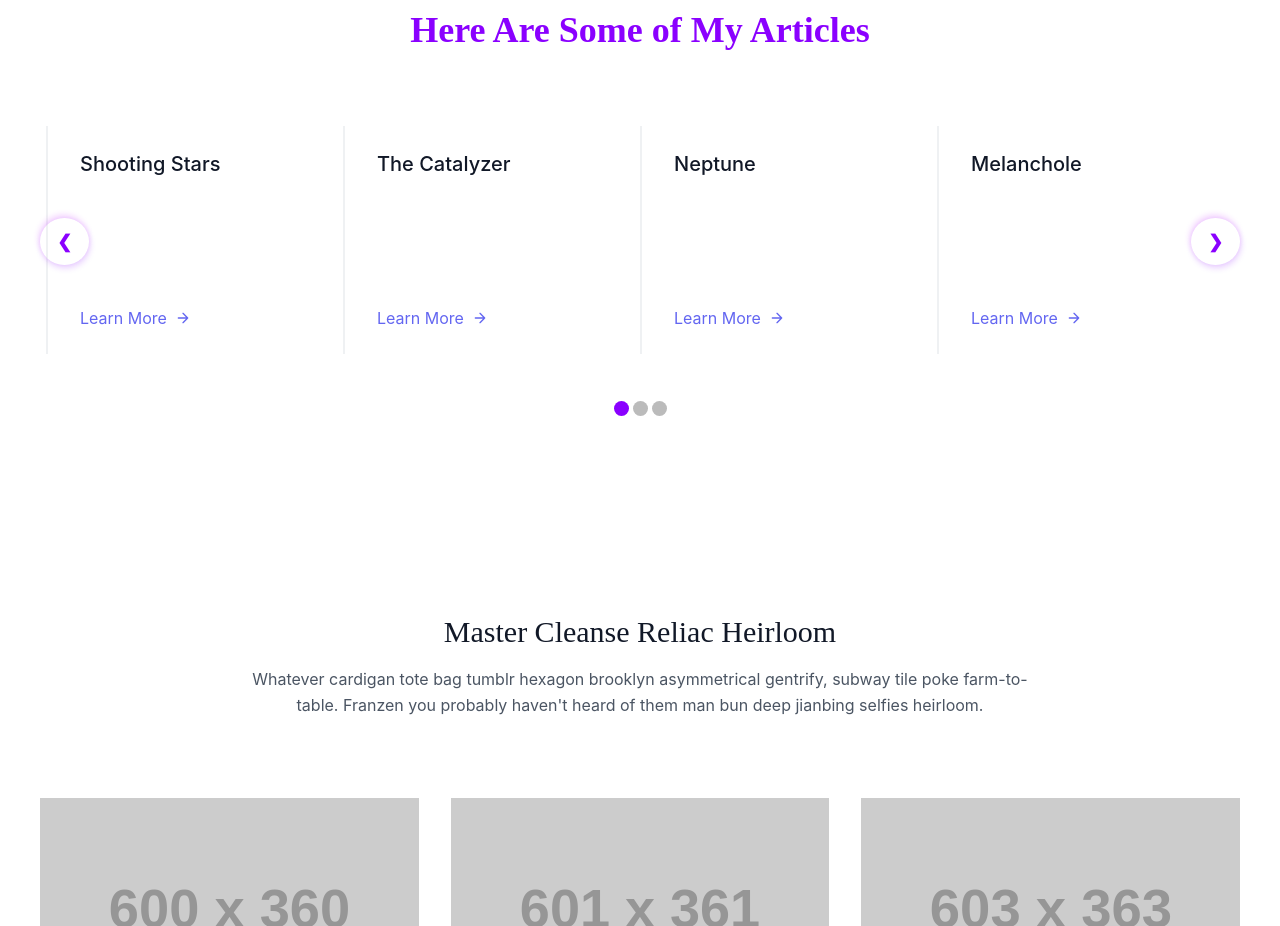
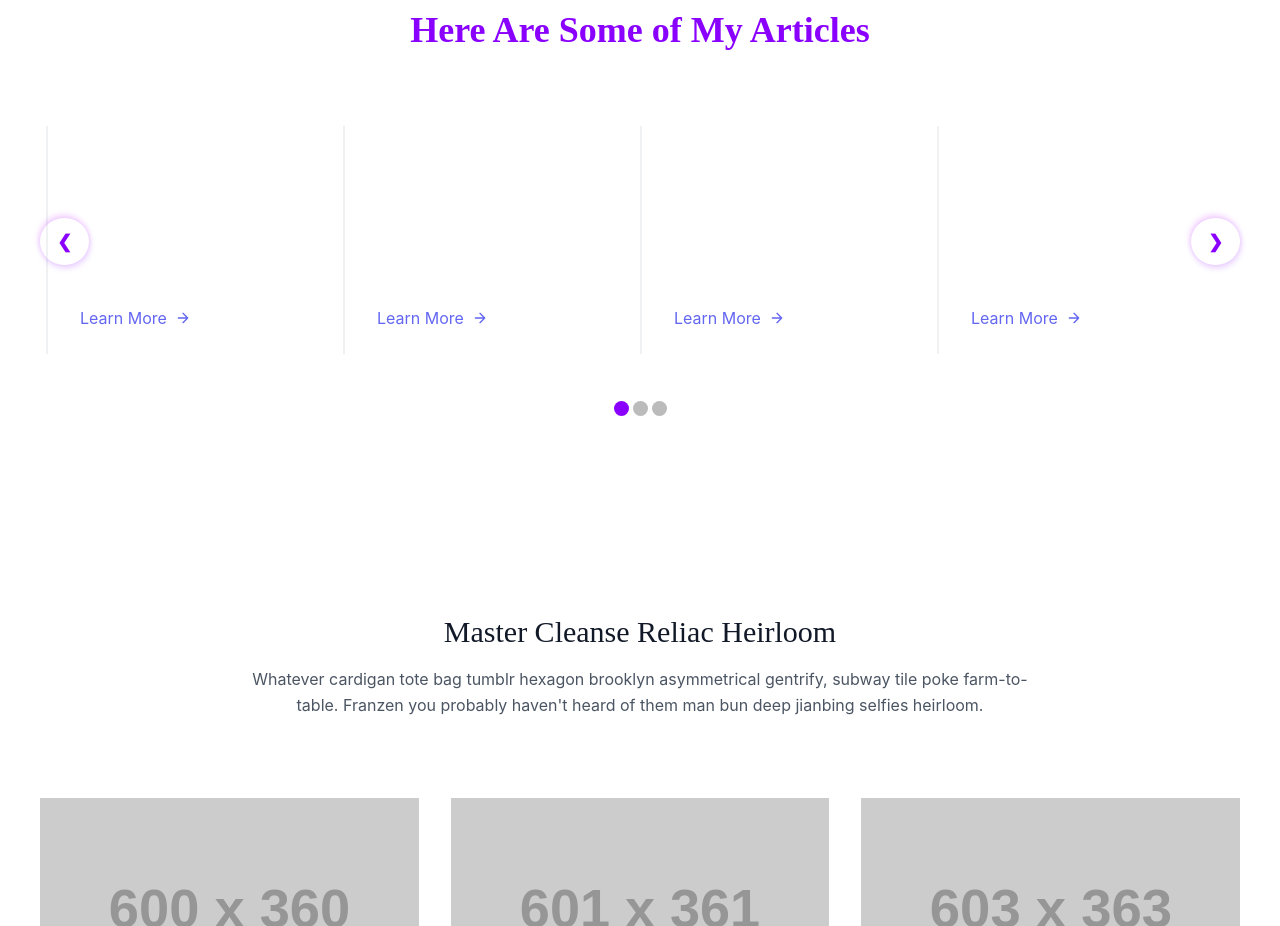
Before and after one commit to pama-arniel/portfolio, a Vue app: page / in a window 1280 px wide. Shown: the part 3480-4406 px from the top of the page. Built offline with nearby package versions, Linux system fonts and the light colour scheme; what particles.vue would draw is missing.

Commit message:
Display dummy articles via v-for; change text to white

```diff
--- a/src/components/ArticlesCards.vue
+++ b/src/components/ArticlesCards.vue
@@ -2,35 +2,12 @@
 <section class="text-white body-font">
   <div class="container py-5 px-1.5 mx-auto">
     <div class="flex flex-wrap">
-      <div class="xl:w-1/4 lg:w-1/2 md:w-full px-8 py-6 border-l-2 border-gray-200 border-opacity-60">
-        <h2 class="text-lg sm:text-xl text-gray-900 font-medium title-font mb-2">Shooting Stars</h2>
-        <p class="leading-relaxed text-base mb-4">Fingerstache flexitarian street art 8-bit waistcoat. Distillery hexagon disrupt edison bulbche.</p>
-        <a class="text-indigo-500 inline-flex items-center">Learn More
-          <svg fill="none" stroke="currentColor" stroke-linecap="round" stroke-linejoin="round" stroke-width="2" class="w-4 h-4 ml-2" viewBox="0 0 24 24">
-            <path d="M5 12h14M12 5l7 7-7 7"></path>
-          </svg>
-        </a>
-      </div>
-      <div class="xl:w-1/4 lg:w-1/2 md:w-full px-8 py-6 border-l-2 border-gray-200 border-opacity-60">
-        <h2 class="text-lg sm:text-xl text-gray-900 font-medium title-font mb-2">The Catalyzer</h2>
-        <p class="leading-relaxed text-base mb-4">Fingerstache flexitarian street art 8-bit waistcoat. Distillery hexagon disrupt edison bulbche.</p>
-        <a class="text-indigo-500 inline-flex items-center">Learn More
-          <svg fill="none" stroke="currentColor" stroke-linecap="round" stroke-linejoin="round" stroke-width="2" class="w-4 h-4 ml-2" viewBox="0 0 24 24">
-            <path d="M5 12h14M12 5l7 7-7 7"></path>
-          </svg>
-        </a>
-      </div>
-      <div class="xl:w-1/4 lg:w-1/2 md:w-full px-8 py-6 border-l-2 border-gray-200 border-opacity-60">
-        <h2 class="text-lg sm:text-xl text-gray-900 font-medium title-font mb-2">Neptune</h2>
-        <p class="leading-relaxed text-base mb-4">Fingerstache flexitarian street art 8-bit waistcoat. Distillery hexagon disrupt edison bulbche.</p>
-        <a class="text-indigo-500 inline-flex items-center">Learn More
-          <svg fill="none" stroke="currentColor" stroke-linecap="round" stroke-linejoin="round" stroke-width="2" class="w-4 h-4 ml-2" viewBox="0 0 24 24">
-            <path d="M5 12h14M12 5l7 7-7 7"></path>
-          </svg>
-        </a>
-      </div>
-      <div class="xl:w-1/4 lg:w-1/2 md:w-full px-8 py-6 border-l-2 border-gray-200 border-opacity-60">
-        <h2 class="text-lg sm:text-xl text-gray-900 font-medium title-font mb-2">Melanchole</h2>
+      <div
+        v-for="i in 4"
+        :key="'article-card' + i"
+        class="xl:w-1/4 lg:w-1/2 md:w-full px-8 py-6 border-l-2 border-gray-200 border-opacity-60"
+      >
+        <h2 class="text-lg sm:text-xl font-medium title-font mb-2">Shooting Stars</h2>
         <p class="leading-relaxed text-base mb-4">Fingerstache flexitarian street art 8-bit waistcoat. Distillery hexagon disrupt edison bulbche.</p>
         <a class="text-indigo-500 inline-flex items-center">Learn More
           <svg fill="none" stroke="currentColor" stroke-linecap="round" stroke-linejoin="round" stroke-width="2" class="w-4 h-4 ml-2" viewBox="0 0 24 24">
```
